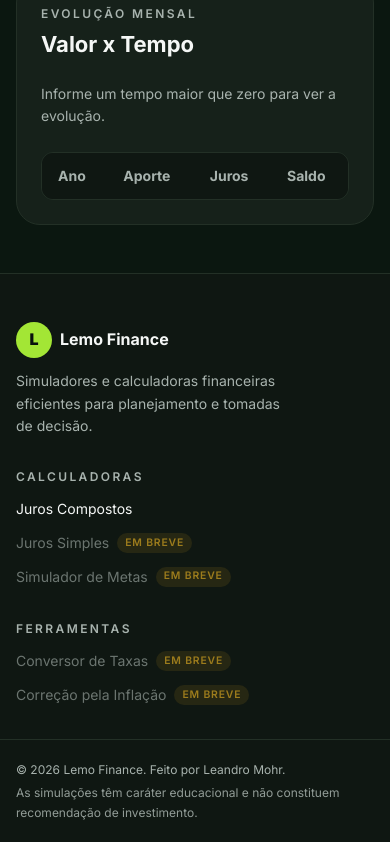
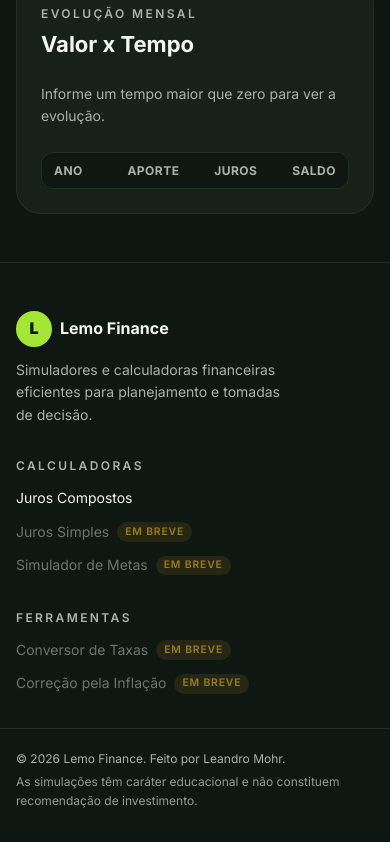
Before and after one commit to LeandroMohr/finance-reactjs, a Next.js app: page /compound-interest in a window 390 px wide. Shown: the part 1686-2528 px from the top of the page. Built offline with nearby package versions, Linux system fonts and the light colour scheme.

Commit message:
style(compound-interest): tighten the breakdown table on small screens
Shrink the cell padding and type below the small breakpoint, right align the
numeric columns, uppercase the header row and give the wrapper a thin
scrollbar, so the table reads as part of the surrounding card.

```diff
--- a/src/components/compoundInterestCalculator/CompoundInterestCalculator.module.scss
+++ b/src/components/compoundInterestCalculator/CompoundInterestCalculator.module.scss
@@ -355,26 +355,59 @@
   overflow-x: auto;
   border: 1px solid var(--border);
   border-radius: $radius-md;
+  scrollbar-color: var(--border) transparent;
+  scrollbar-width: thin;
+
+  &::-webkit-scrollbar {
+    height: 0.5rem;
+  }
+
+  &::-webkit-scrollbar-thumb {
+    border-radius: $radius-pill;
+    background-color: var(--border);
+  }
 }
 
 .table {
   width: 100%;
   border-collapse: collapse;
-  font-size: $font-sm;
+  font-size: $font-xs;
   text-align: left;
 
   thead {
     background-color: var(--bg-surface);
     color: var(--text-muted);
+    font-size: $font-xs;
+    letter-spacing: 0.04em;
+    text-transform: uppercase;
   }
 
   th,
   td {
-    padding: $space-3 $space-4;
+    padding: $space-2 $space-3;
+    white-space: nowrap;
+  }
+
+  th:not(:first-child),
+  td:not(:first-child) {
+    text-align: right;
   }
 
   tbody tr {
     border-top: 1px solid var(--border);
+  }
+
+  tbody tr:hover {
+    background-color: color-mix(in srgb, var(--bg-surface) 60%, transparent);
+  }
+
+  @media (min-width: $bp-sm) {
+    font-size: $font-sm;
+
+    th,
+    td {
+      padding: $space-3 $space-4;
+    }
   }
 }
 
```
